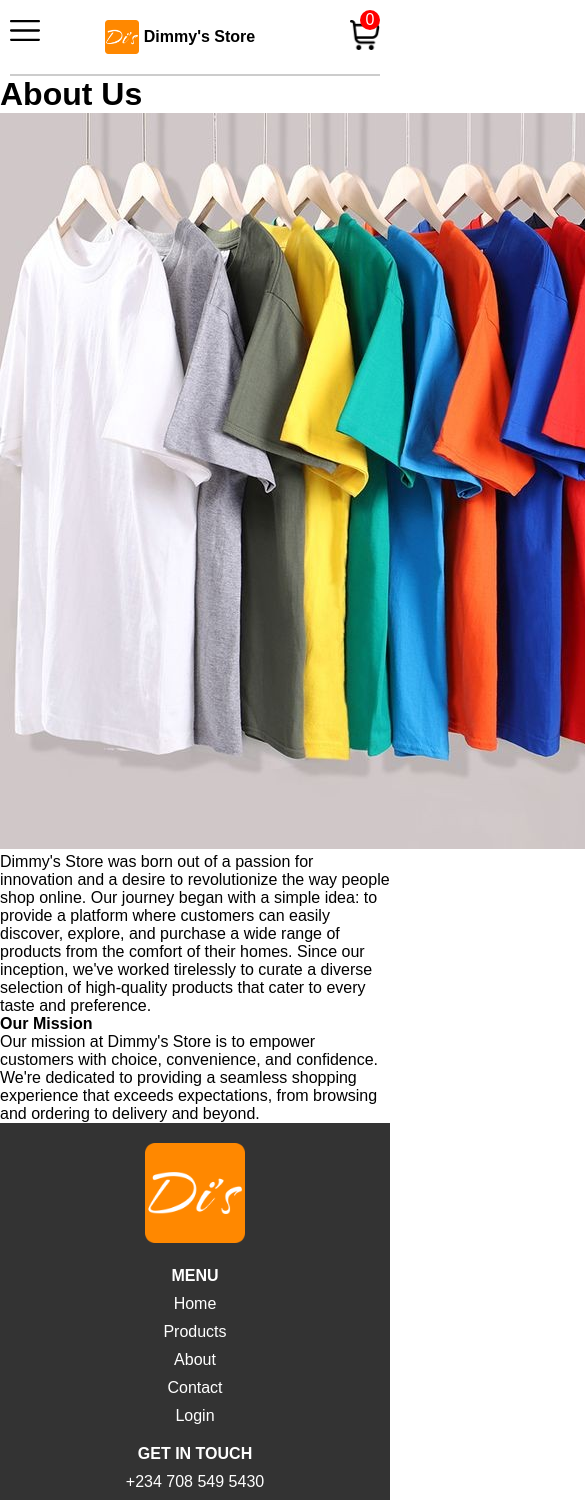
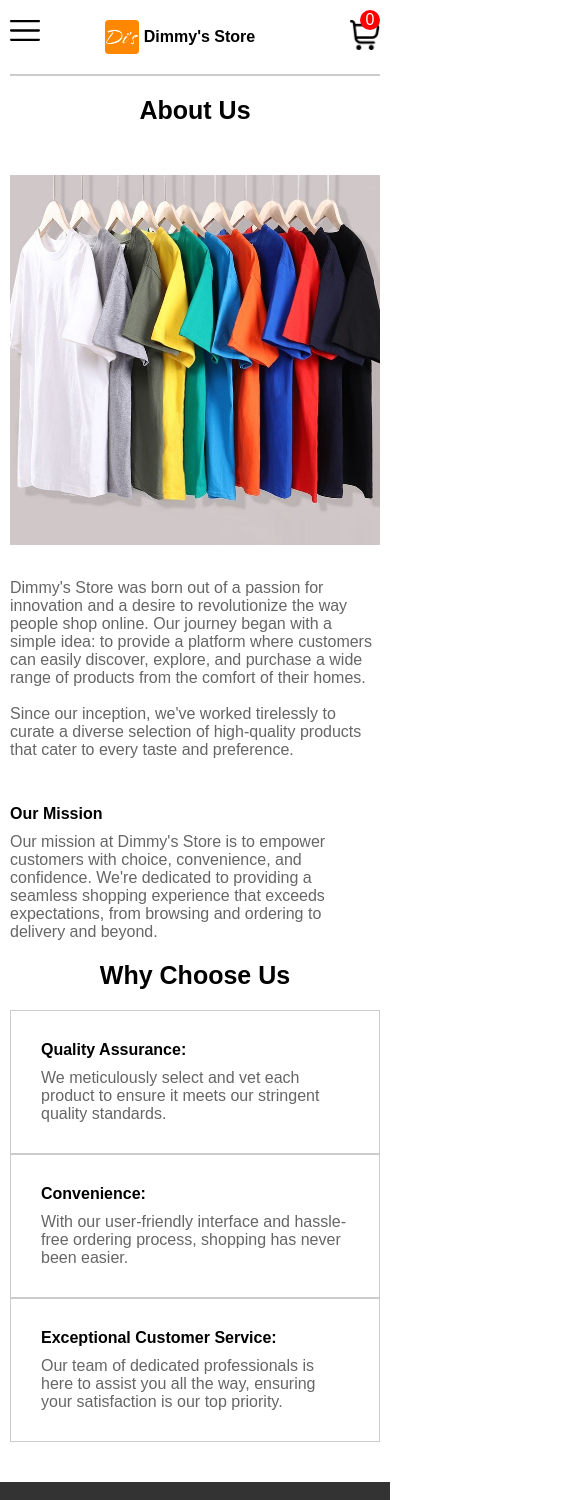
Before and after one commit to Dimgba-Eme/e-commerce-app, a React (Create React App) app in the folder my-store/: page /about-us in a window 390 px wide. Shown: the top 1500 px of the page, 585 px wide, since content can reach past the window. Built offline with nearby package versions, Linux system fonts and the light colour scheme.

Commit message:
Styled aligned the About page contents in mobile view

```diff
--- a/my-store/src/pages/About.js
+++ b/my-store/src/pages/About.js
@@ -11,13 +11,34 @@ const About = () => {
           <p>Dimmy's Store was born out of a passion for innovation and a desire to revolutionize
             the way people shop online. Our journey began with a simple idea: to provide
             a platform where customers can easily discover, explore, and purchase a wide
-            range of products from the comfort of their homes.
+            range of products from the comfort of their homes.</p>
+          <br />
+          <p>
             Since our inception, we've worked tirelessly to curate a diverse selection
-            of high-quality products that cater to every taste and preference.</p>
+            of high-quality products that cater to every taste and preference.
+          </p>
+          <br />
+          <br />
           <h4>Our Mission</h4>
           <p>Our mission at Dimmy's Store is to empower customers with choice, convenience,
             and confidence. We're dedicated to providing a seamless shopping experience
-            that exceeds expectations, from browsing and ordering to delivery and beyond.</p>
+            that exceeds expectations, from browsing and ordering to delivery and beyond.
+          </p>
+        </div>
+      </div>
+      <h1>Why Choose Us</h1>
+      <div className='why-choose-container'>
+        <div className='why-us'>
+          <h4>Quality Assurance:</h4>
+          <p>We meticulously select and vet each product to ensure it meets our stringent quality standards.</p>
+        </div>
+        <div className='why-us'>
+          <h4>Convenience:</h4>
+          <p>With our user-friendly interface and hassle-free ordering process, shopping has never been easier.</p>
+        </div>
+        <div className='why-us'>
+          <h4>Exceptional Customer Service:</h4>
+          <p>Our team of dedicated professionals is here to assist you all the way, ensuring your satisfaction is our top priority.</p>
         </div>
       </div>
     </main>
--- a/my-store/src/pages/about.css
+++ b/my-store/src/pages/about.css
@@ -2,4 +2,38 @@
   padding: 0;
   margin: 0;
   box-sizing: border-box;
+}
+
+.about-container {
+  padding: 20px 10px;
+}
+.about-container h1 {
+  text-align: center;
+  font-size: 25px;
+}
+.about-container .about-inner {
+  padding: 20px 0;
+}
+.about-container .about-inner img {
+  margin: 30px 0;
+  width: 100%;
+}
+.about-container .about-inner .about-description p {
+  color: #666666;
+}
+.about-container .about-inner .about-description h4 {
+  padding: 10px 0;
+}
+.about-container .why-choose-container {
+  padding: 20px 0;
+}
+.about-container .why-choose-container h4 {
+  padding-bottom: 10px;
+}
+.about-container .why-choose-container p {
+  color: #666666;
+}
+.about-container .why-choose-container .why-us {
+  border: 1px solid #ccc;
+  padding: 30px;
 }/*# sourceMappingURL=about.css.map */
--- a/my-store/src/pages/about.scss
+++ b/my-store/src/pages/about.scss
@@ -3,3 +3,47 @@
     margin: 0;
     box-sizing: border-box;
 }
+
+.about-container {
+    padding: 20px 10px;
+
+    h1 {
+        text-align: center;
+        font-size: 25px;
+    }
+
+    .about-inner {
+        padding: 20px 0;
+
+        img {
+            margin: 30px 0;
+            width: 100%;
+        }
+
+        .about-description {
+            p {
+                color: lighten(black, 40);
+            }
+
+            h4 {
+                padding: 10px 0;
+            }
+        }
+    }
+
+    .why-choose-container {
+        padding: 20px 0;
+        h4 {
+            padding-bottom: 10px;
+        }
+
+        p {
+            color: lighten(black, 40);
+        }
+
+        .why-us {
+            border: 1px solid #ccc;
+            padding: 30px;
+        }
+    }
+}
```
Also changed, not shown: 1 other file (tests, documents, lock files or other folders).
